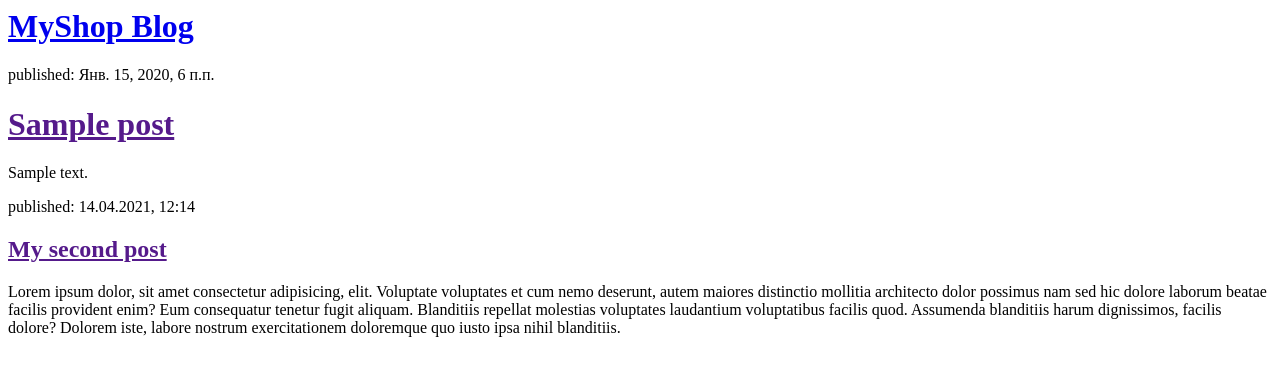
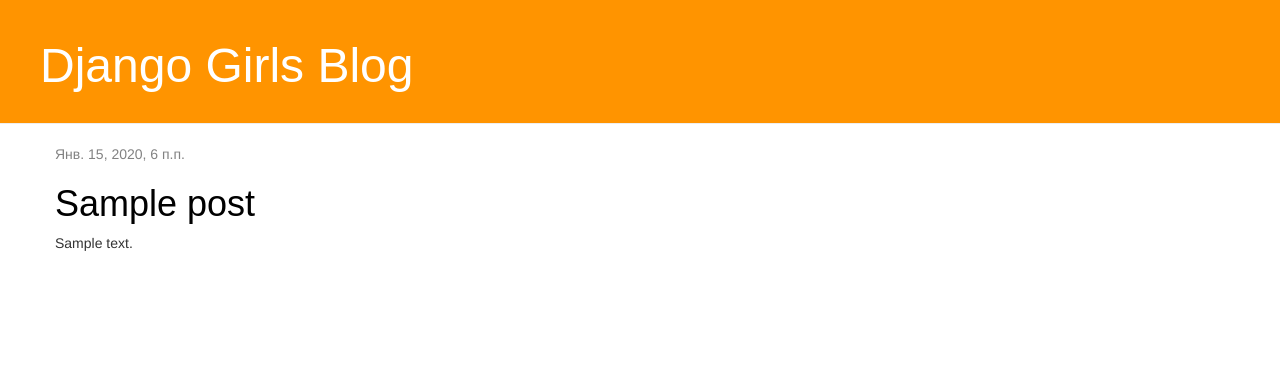
Before and after one commit to pioneerus38/my-first-blog, a Django app: page / in a window 1280 px wide. Shown: the top 376 px of the page. Run offline with Django 3.2, Linux system fonts and the light colour scheme; tables that the repository leaves empty hold one stand-in row (values such as "Sample post"); some libraries are stand-ins or nearby versions.

Commit message:
Added view and template detailed blog post as well as CSS for the site.

```diff
--- /dev/null
+++ b/blog/static/css/blog.css
@@ -0,0 +1,46 @@
+.page-header {
+    background-color: #ff9400;
+    margin-top: 0;
+    padding: 20px 20px 20px 40px;
+}
+
+.page-header h1, .page-header h1 a, .page-header h1 a:visited, .page-header h1 a:active {
+    color: #ffffff;
+    font-size: 36pt;
+    text-decoration: none;
+}
+
+.content {
+    margin-left: 40px;
+}
+
+h1, h2, h3, h4 {
+    font-family: Arial, "Helvetica Neue", Helvetica, sans-serif;
+}
+
+.date {
+    color: #828282;
+}
+
+.save {
+    float: right;
+}
+
+.post-form textarea, .post-form input {
+    width: 100%;
+}
+
+.top-menu, .top-menu:hover, .top-menu:visited {
+    color: #ffffff;
+    float: right;
+    font-size: 26pt;
+    margin-right: 20px;
+}
+
+.post {
+    margin-bottom: 70px;
+}
+
+.post h1 a, .post h1 a:visited {
+    color: #000000;
+}
--- /dev/null
+++ b/blog/templates/blog/base.html
@@ -0,0 +1,22 @@
+{% load static %}
+<html>
+    <head>
+        <title>Django Girls blog</title>
+        <link rel="stylesheet" href="//maxcdn.bootstrapcdn.com/bootstrap/3.2.0/css/bootstrap.min.css">
+        <link rel="stylesheet" href="//maxcdn.bootstrapcdn.com/bootstrap/3.2.0/css/bootstrap-theme.min.css">
+        <link rel="stylesheet" href="{% static 'css/blog.css' %}">
+    </head>
+    <body>
+        <div class="page-header">
+            <h1><a href="/">Django Girls Blog</a></h1>
+        </div>
+        <div class="content container">
+            <div class="row">
+                <div class="col-md-8">
+                {% block content %}
+                {% endblock %}
+                </div>
+            </div>
+        </div>
+    </body>
+</html>
--- a/blog/templates/blog/post_list.html
+++ b/blog/templates/blog/post_list.html
@@ -1,27 +1,13 @@
-<html>
-    <head>
-        <title>MyShop Blog</title>
-    </head>
-    <body>
-        <div>
-            <h1><a href="/">MyShop Blog</a></h1>
+{% extends 'blog/base.html' %}
+
+{% block content %}
+    {% for post in posts %}
+        <div class="post">
+            <div class="date">
+                {{ post.published_date }}
+            </div>
+            <h1><a href="{% url 'post_detail' pk=post.pk %}">{{ post.title }}</a></h1>
+            <p>{{ post.text|linebreaksbr }}</p>
         </div>
-
-        <!-- <div> -->
-        {% for post in posts %}
-            <div>
-                <p>published: {{ post.published_date }}</p>
-                <h1><a href="">{{ post.title }}</a></h1>
-                <p>{{ post.text|linebreaksbr }}</p>
-            </div>
-        {% endfor %}
-        <!-- </div> -->
-
-        <div>
-            <p>published: 14.04.2021, 12:14</p>
-            <h2><a href="">My second post</a></h2>
-            <p>Lorem ipsum dolor, sit amet consectetur adipisicing, elit. Voluptate voluptates et cum nemo deserunt, autem maiores distinctio mollitia architecto dolor possimus nam sed hic dolore laborum beatae facilis provident enim?
-            Eum consequatur tenetur fugit aliquam. Blanditiis repellat molestias voluptates laudantium voluptatibus facilis quod. Assumenda blanditiis harum dignissimos, facilis dolore? Dolorem iste, labore nostrum exercitationem doloremque quo iusto ipsa nihil blanditiis.</p>
-        </div>
-    </body>
-</html>
+    {% endfor %}
+{% endblock %}
--- a/blog/urls.py
+++ b/blog/urls.py
@@ -3,4 +3,5 @@ from . import views
 
 urlpatterns = [
     path('', views.post_list, name='post_list'),
+    path('post/<int:pk>/', views.post_detail, name='post_detail'),
 ]
--- a/blog/views.py
+++ b/blog/views.py
@@ -1,4 +1,4 @@
-from django.shortcuts import render
+from django.shortcuts import render, get_object_or_404
 from django.utils import timezone
 from .models import Post
 
@@ -7,3 +7,7 @@ def post_list(request):
     posts = Post.objects.filter(published_date__lte=timezone.now()).order_by('published_date')
     # posts = Post.objects.order_by('title')
     return render(request, 'blog/post_list.html', {'posts': posts})
+
+def post_detail(request, pk):
+    post = get_object_or_404(Post, pk=pk)
+    return render(request, 'blog/post_detail.html', {'post': post})
```
Also changed, not shown: blog/templates/blog/post_detail.html (added, +13 -0 lines).
